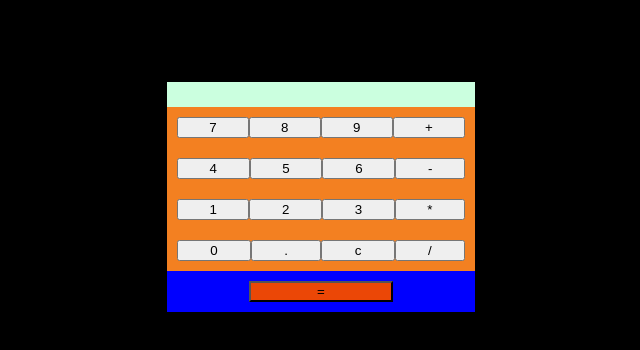
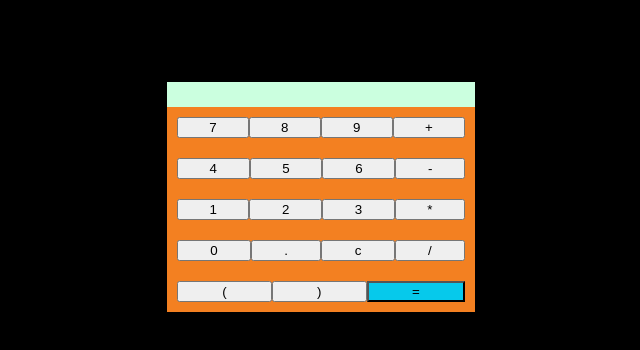
Before and after one commit to apodavonov3616/React-Calculator, a React (Create React App) app in the folder react-calculator/: page / in a window 1280 px wide. Shown: the top 350 px of the page, without its empty margins (319-959 px from the left). Built offline with nearby package versions, Linux system fonts and the light colour scheme.

Commit message:
added parenthesis

```diff
--- a/react-calculator/src/App.css
+++ b/react-calculator/src/App.css
@@ -51,6 +51,13 @@ html {
   padding: 10px;
 }
 
+.last-row {
+  display: grid;
+  grid-template-columns: auto auto auto;
+  background-color: #f38021;
+  padding: 10px;
+}
+
 #calculator {
   width: 400;
 }
@@ -63,8 +70,7 @@ html {
 }
 
 #equals-button {
-  width: 50%;
-  background-color: rgb(235, 71, 6);
+  background-color: rgb(6, 201, 235);
 }
 
 .result {
--- a/react-calculator/src/Calculator.js
+++ b/react-calculator/src/Calculator.js
@@ -115,7 +115,7 @@ export default class Calculator extends React.Component {
         let symbol = event.target.value;
         if (symbol === "c") {
             this.setState({ result: '' })
-        } else if (['0', '1', '2', '3', '4', '5', '6', '7', '8', '9', '*', '/', '+', '-', '.'].includes(symbol)) {
+        } else if (['0', '1', '2', '3', '4', '5', '6', '7', '8', '9', '*', '/', '+', '-', '.', '(', ')'].includes(symbol)) {
             this.setState({ result: this.state.result += symbol })
         } else {
             try {
@@ -156,7 +156,9 @@ export default class Calculator extends React.Component {
                     <button value="c" onClick={this.handleClick}>c</button>
                     <button value="/" onClick={this.handleClick}>/</button>
                 </div>
-                <div className="row" id="equals">
+                <div className="last-row">
+                    <button value="(" onClick={this.handleClick}>(</button>
+                    <button value=")" onClick={this.handleClick}>)</button>
                     <button id="equals-button" value="=" onClick={this.handleClick}>=</button>
                 </div>
             </div>
```
